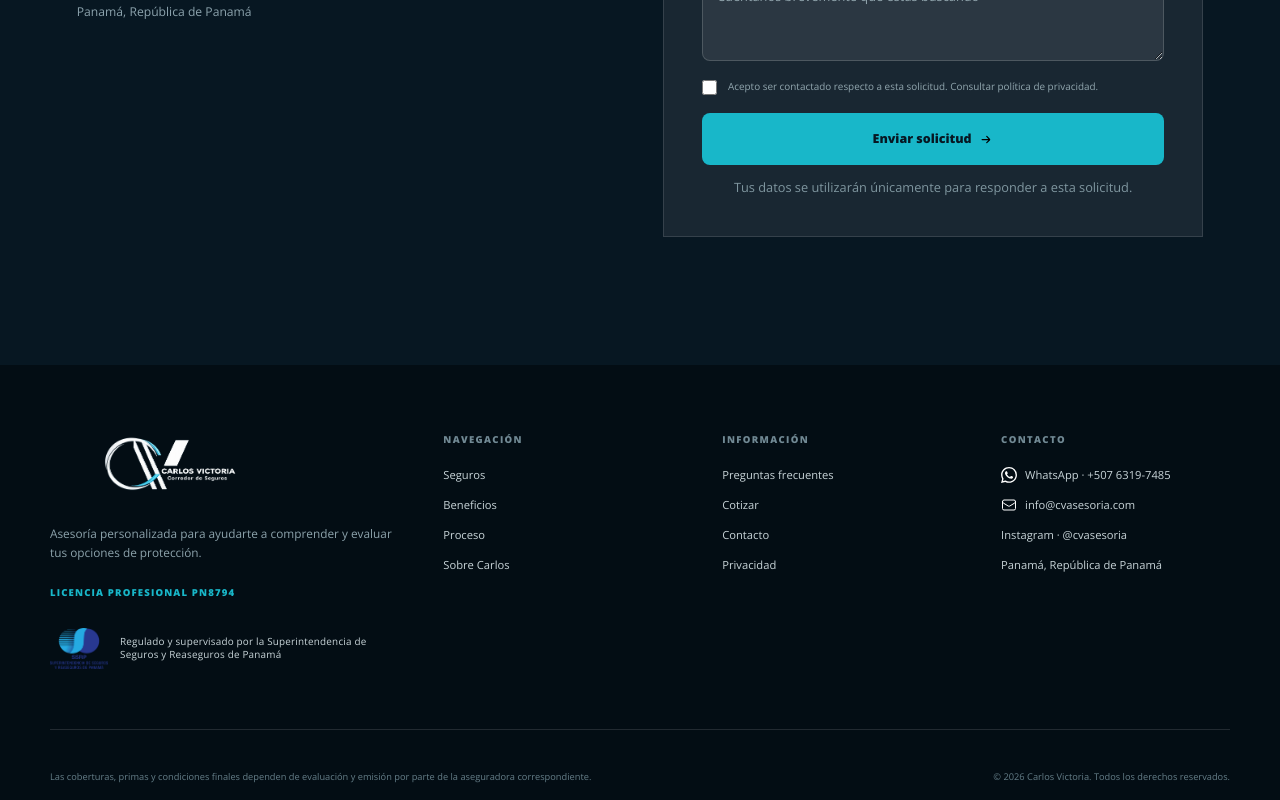
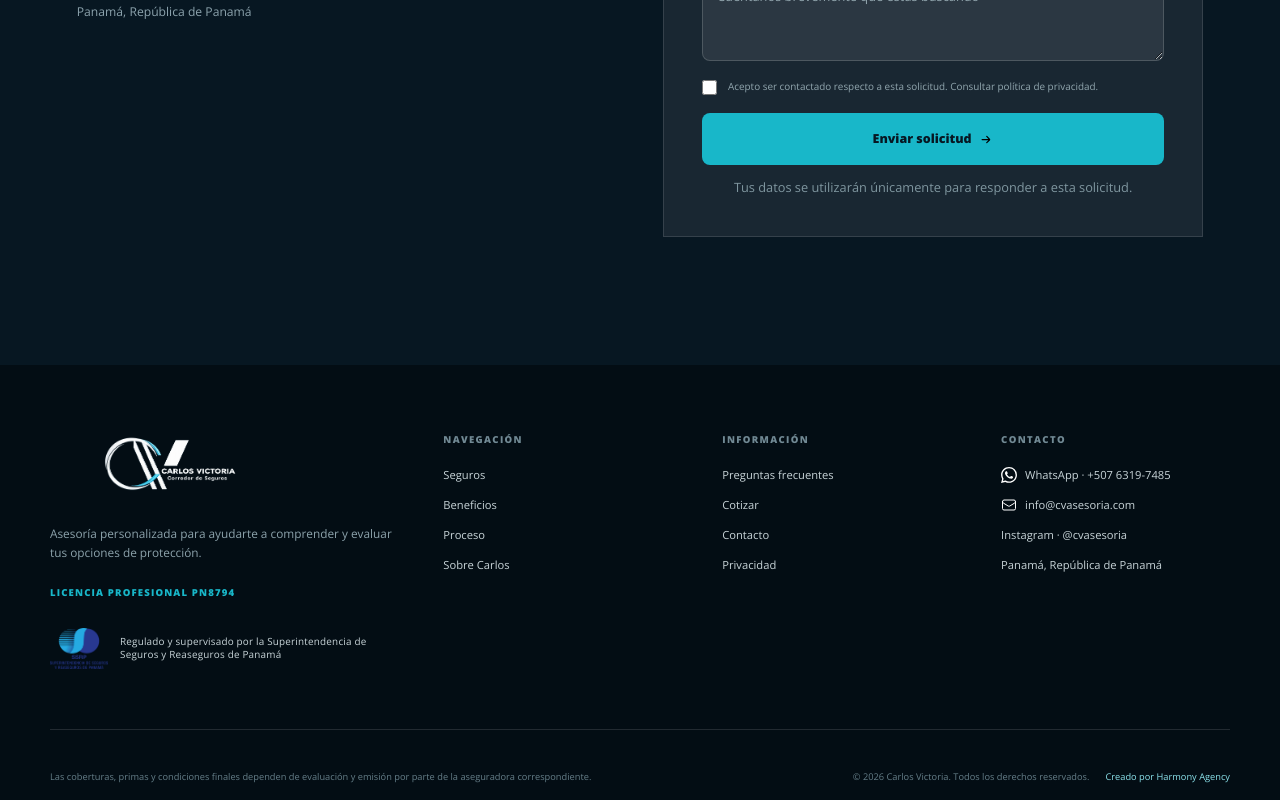
Before and after one commit to edwin00741-cell/carlos-victoria-seguros, a Next.js app: page / in a window 1280 px wide. Shown: the part 11200-12000 px from the top of the page. Built offline with nearby package versions, Linux system fonts and the light colour scheme.

Commit message:
Add Harmony Agency credit and Carlos Victoria favicon

```diff
--- a/app/globals.css
+++ b/app/globals.css
@@ -399,6 +399,9 @@ button, summary { cursor: pointer; }
 .legal-note { display: flex; align-items: center; justify-content: space-between; gap: 50px; min-height: 95px; padding-block: 22px; border-top: 1px solid rgba(255,255,255,.12); color: #657e88; font-size: .58rem; }
 .legal-note p { max-width: 720px; margin: 0; }
 .legal-note span { text-align: right; }
+.legal-credit { display: flex; align-items: center; justify-content: flex-end; gap: 16px; text-align: right; }
+.legal-credit a { color: #8ce3ec; text-decoration: none; transition: color .2s ease; }
+.legal-credit a:hover { color: var(--white); text-decoration: underline; }
 
 .floating-whatsapp { position: fixed; right: 22px; bottom: 22px; z-index: 80; display: inline-flex; align-items: center; justify-content: center; width: 58px; height: 58px; border-radius: 50%; color: var(--white); background: #25d366; box-shadow: 0 18px 40px rgba(7,23,34,.24); font: 800 .72rem/1 var(--display); transition: transform 180ms ease, box-shadow 180ms ease; }
 .floating-whatsapp span { display: none; }
@@ -484,6 +487,7 @@ button, summary { cursor: pointer; }
   .footer-main > div:last-child { grid-column: auto; }
   .legal-note { align-items: flex-start; flex-direction: column; gap: 18px; }
   .legal-note span { text-align: left; }
+  .legal-credit { align-items: flex-start; flex-direction: column; gap: 6px; text-align: left; }
   .floating-whatsapp { right: 16px; bottom: 16px; width: 50px; padding: 0; justify-content: center; }
 .floating-whatsapp span { display: none; }
 }
--- a/components/Footer.tsx
+++ b/components/Footer.tsx
@@ -9,7 +9,7 @@ export function Footer() {
         <div><h3>Información</h3><a href="#preguntas">Preguntas frecuentes</a><a href="#cotizar">Cotizar</a><a href="#contacto">Contacto</a><a href="/privacidad">Privacidad</a></div>
         <div><h3>Contacto</h3><a className="footer-icon-link" href="https://wa.me/50763197485" target="_blank" rel="noreferrer"><img src="/icons/whatsapp.svg" alt="" />WhatsApp · +507 6319-7485</a><a className="footer-icon-link" href="mailto:info@cvasesoria.com"><img src="/icons/envelope.svg" alt="" />info@cvasesoria.com</a><a href="https://instagram.com/cvasesoria" target="_blank" rel="noreferrer">Instagram · @cvasesoria</a><span>Panamá, República de Panamá</span></div>
       </div>
-      <div className="section-shell legal-note"><p>Las coberturas, primas y condiciones finales dependen de evaluación y emisión por parte de la aseguradora correspondiente.</p><span>© {new Date().getFullYear()} Carlos Victoria. Todos los derechos reservados.</span></div>
+      <div className="section-shell legal-note"><p>Las coberturas, primas y condiciones finales dependen de evaluación y emisión por parte de la aseguradora correspondiente.</p><div className="legal-credit"><span>© {new Date().getFullYear()} Carlos Victoria. Todos los derechos reservados.</span><a href="https://www.harmonyagency.lat" target="_blank" rel="noreferrer">Creado por Harmony Agency</a></div></div>
     </footer>
   );
 }
```
Also changed, not shown: public/favicon.svg.
